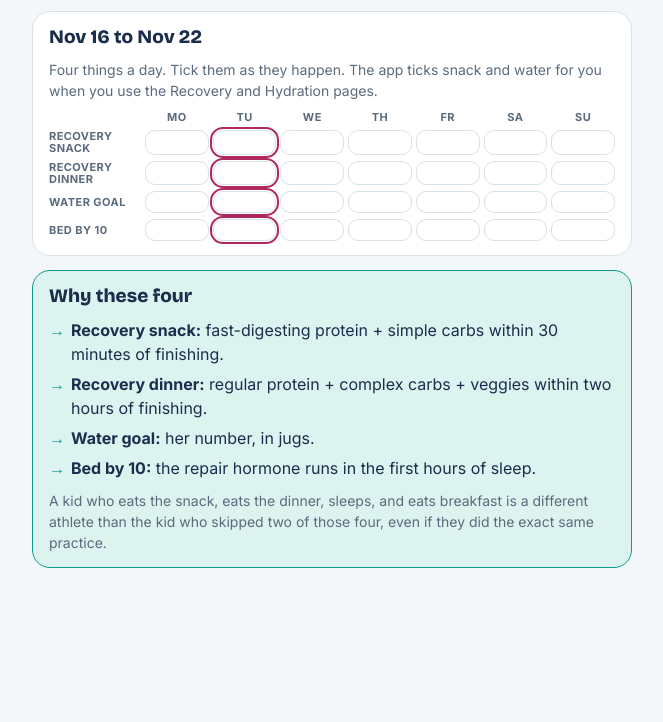
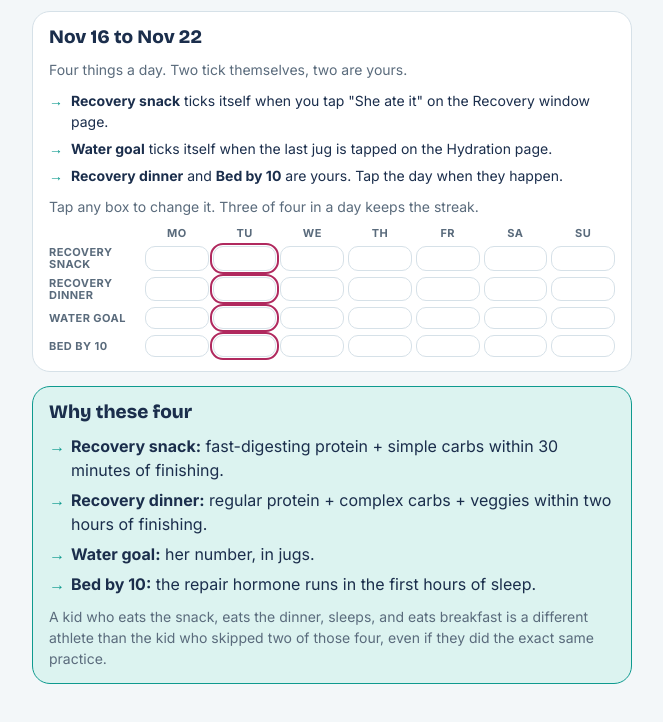
Before and after one commit to michellemariefit/fueling-edge-player, a plain HTML site: page week.html in a window 1280 px wide. Shown: the part 128-850 px from the top of the page, without its empty margins (308-971 px from the left). Before the commit the page ends 800 px from the top, so only its background shows below. Drawn offline with nearby package versions, Linux system fonts and the light colour scheme.

Commit message:
This Week: say which boxes tick themselves
Co-Authored-By: Claude Fable 5.1 <noreply@anthropic.com>
Claude-Session: https://claude.ai/code/session_019NggvoQn7cvGX9tux7Vj4m

```diff
--- a/sw.js
+++ b/sw.js
@@ -1,5 +1,5 @@
 // Offline cache for the Fueling Edge player. Bump VERSION when files change so phones refresh.
-const VERSION = 'fuel-v4';
+const VERSION = 'fuel-v5';
 const CORE = ['./', './start.html', './fuel.html', './gameday.html', './practice.html', './tournament.html', './recovery.html', './hydration.html', './enough.html', './picky.html', './recipes.html', './week.html', './install.html', './fuel.css', './fuel.js', './data/fuel.json', './manifest.json', './icons/icon-192.png', './icons/icon-512.png', './icons/logo.png'];
 self.addEventListener('install', e => { e.waitUntil(caches.open(VERSION).then(c => Promise.all(CORE.map(u => fetch(u, { cache: 'no-cache' }).then(r => c.put(u, r)).catch(() => {})))).then(() => self.skipWaiting())); });
 self.addEventListener('activate', e => { e.waitUntil(caches.keys().then(ks => Promise.all(ks.filter(k => k !== VERSION).map(k => caches.delete(k)))).then(() => self.clients.claim())); });
--- a/week.html
+++ b/week.html
@@ -15,7 +15,9 @@
 <header><a class="back" href="start.html">← Home</a><span class="eyebrow">The Fueling Edge</span><h1>This Week</h1><p class=lead>Snack, dinner, water, bed. Three of four a day keeps the streak.</p></header>
   <section class="card">
     <div style="display:flex;justify-content:space-between;align-items:baseline"><h2 id="weekLabel">This week</h2><span class="chip tag" id="streak"></span></div>
-    <p class="small muted">Four things a day. Tick them as they happen. The app ticks snack and water for you when you use the Recovery and Hydration pages.</p>
+    <p class="small muted">Four things a day. Two tick themselves, two are yours.</p>
+    <ul class="arrows small"><li><b>Recovery snack</b> ticks itself when you tap "She ate it" on the Recovery window page.</li><li><b>Water goal</b> ticks itself when the last jug is tapped on the Hydration page.</li><li><b>Recovery dinner</b> and <b>Bed by 10</b> are yours. Tap the day when they happen.</li></ul>
+    <p class="small muted">Tap any box to change it. Three of four in a day keeps the streak.</p>
     <div id="grid"></div>
   </section>
   <section class="card soft">
```
